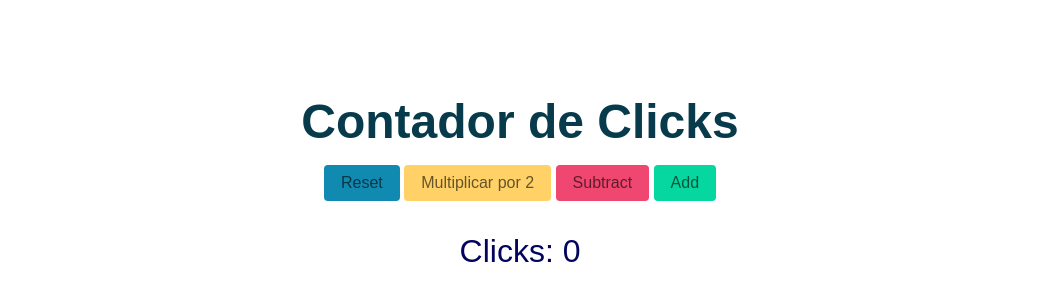
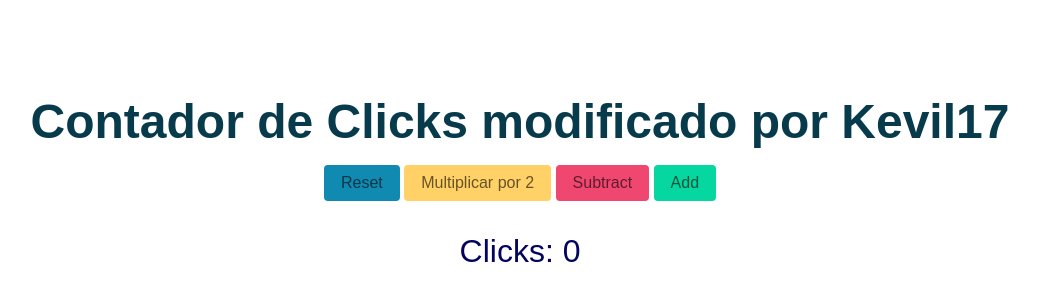
Before and after one commit to kevinick/second-project-git, a plain HTML site: page index.html in a window 1280 px wide. Shown: the part 234-534 px from the top of the page, without its empty margins (120-1159 px from the left). Drawn offline with Linux system fonts and the light colour scheme.

Commit message:
cambios kevil17

```diff
--- a/index.html
+++ b/index.html
@@ -10,7 +10,7 @@
 
 <body>
   <div class="container">
-    <h1 class="title">Contador de Clicks</h1>
+    <h1 class="title">Contador de Clicks modificado por Kevil17</h1>
     <div class="wrapper-btn">
       <button class="btn btn--reset" type="button" onClick="reset()">Reset</button>
       <button class="btn btn--multi" type="button" onClick="multi()">Multiplicar por 2</button>
```
